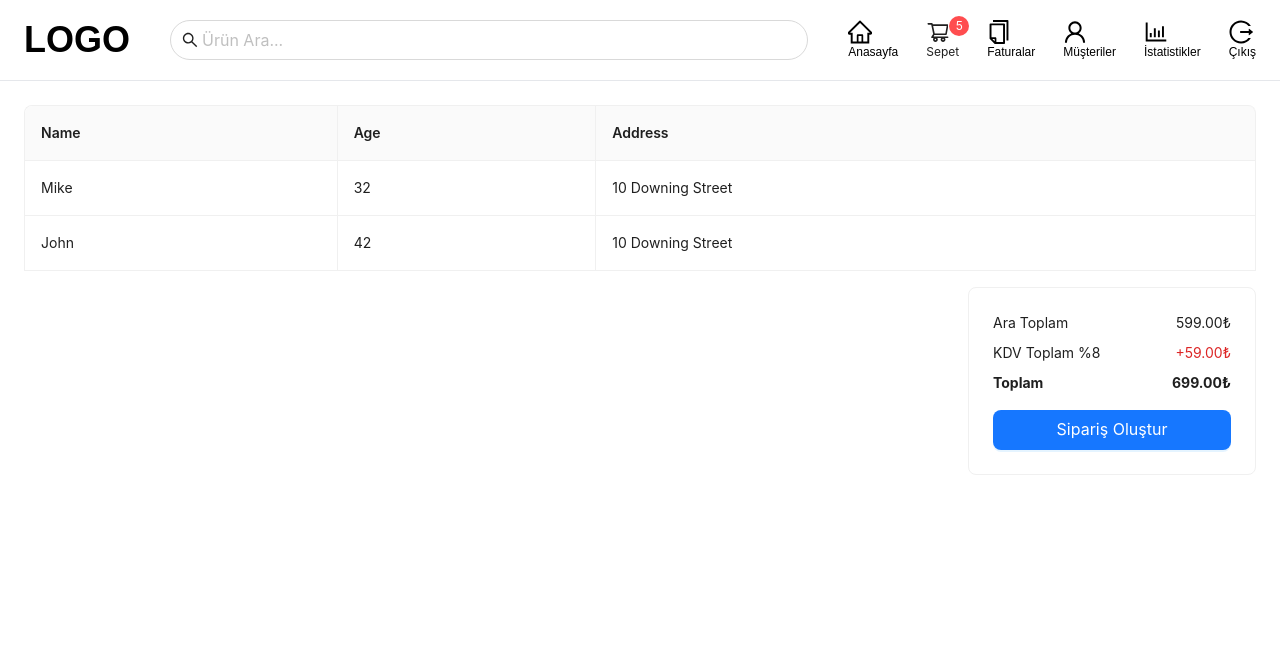
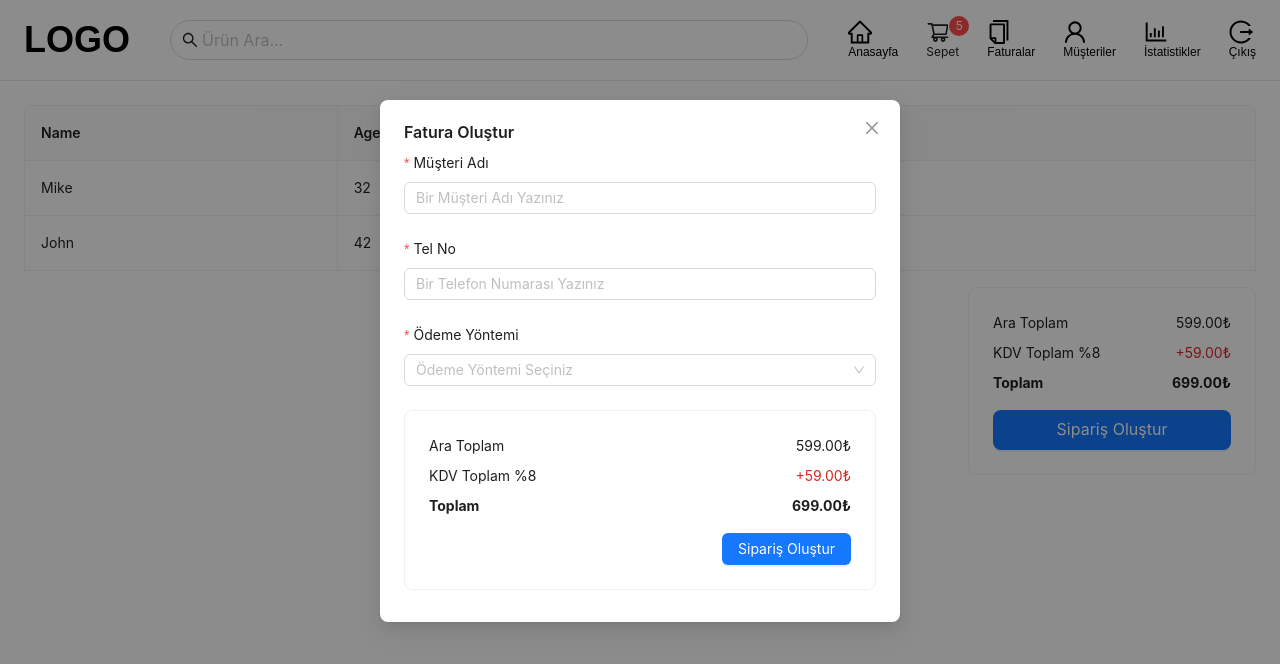
Before and after one commit to mdtanvirahamedshanto/pos-application, a React (Create React App) app in the folder client/: page /cart in a window 1280 px wide. Both pictures are taken after a click on the button "Sipariş Oluştur". Shown: the top 664 px of the page. Built offline with nearby package versions, Linux system fonts and the light colour scheme.

Commit message:
add cart page modal

```diff
--- /dev/null
+++ b/client/src/components/cart/CreateBill.jsx
@@ -0,0 +1,74 @@
+import { Modal, Form, Input, Select, Button, Card } from "antd";
+
+const CreateBill = ({ isModalOpen, setIsModalOpen }) => {
+  const onFinish = (values) => {
+    console.log(values);
+  };
+  return (
+    <Modal
+      title="Fatura Oluştur"
+      open={isModalOpen}
+      onCancel={() => setIsModalOpen(false)}
+      footer={false}
+    >
+      <Form layout={"vertical"} onFinish={onFinish}>
+        <Form.Item
+          label="Müşteri Adı"
+          name={"customerName"}
+          rules={[
+            { required: true, message: "Müşteri Adı Alanı Boş Geçilemez" },
+          ]}
+        >
+          <Input placeholder="Bir Müşteri Adı Yazınız" />
+        </Form.Item>
+        <Form.Item
+          label="Tel No"
+          name={"phoneNumber"}
+          rules={[
+            { required: true, message: "Telefon Numarası Alanı Boş Geçilemez" },
+          ]}
+        >
+          <Input placeholder="Bir Telefon Numarası Yazınız" maxLength={11} />
+        </Form.Item>
+        <Form.Item
+          label="Ödeme Yöntemi"
+          name={"paymentMode"}
+          rules={[
+            { required: true, message: "Ödeme Yöntemi Alanı Boş Geçilemez" },
+          ]}
+        >
+          <Select placeholder="Ödeme Yöntemi Seçiniz">
+            <Select.Option value="Nakit">Nakit</Select.Option>
+            <Select.Option value="Kredi Kartı">Kredi Kartı</Select.Option>
+          </Select>
+        </Form.Item>
+        <Card>
+          <div className="flex justify-between">
+            <span>Ara Toplam</span>
+            <span>599.00₺</span>
+          </div>
+          <div className="flex justify-between my-2">
+            <span>KDV Toplam %8</span>
+            <span className="text-red-600">+59.00₺</span>
+          </div>
+          <div className="flex justify-between">
+            <b>Toplam</b>
+            <b>699.00₺</b>
+          </div>
+          <div className="flex justify-end">
+            <Button
+              className="mt-4"
+              type="primary"
+              onClick={() => setIsModalOpen(true)}
+              htmlType="submit"
+            >
+              Sipariş Oluştur
+            </Button>
+          </div>
+        </Card>
+      </Form>
+    </Modal>
+  );
+};
+
+export default CreateBill;
--- a/client/src/pages/CartPage.jsx
+++ b/client/src/pages/CartPage.jsx
@@ -1,8 +1,11 @@
-import React from "react";
+import { useState } from 'react';
 import Header from "../components/header/Header";
 import { Table, Card, Button } from "antd";
+import CreateBill from '../components/cart/CreateBill';
 
 const CartPage = () => {
+
+    const [isModalOpen, setIsModalOpen] = useState(false);
   const dataSource = [
     {
       key: "1",
@@ -55,10 +58,11 @@ const CartPage = () => {
                 <b>Toplam</b>
                 <b>699.00₺</b>
             </div>
-            <Button className="mt-4 w-full" type="primary" size="large">Sipariş Oluştur</Button>
+            <Button className="mt-4 w-full" type="primary" size="large" onClick={() => setIsModalOpen(true)}>Sipariş Oluştur</Button>
           </Card>
         </div>
       </div>
+      <CreateBill isModalOpen={isModalOpen} setIsModalOpen={setIsModalOpen} />
     </>
   );
 };
```
